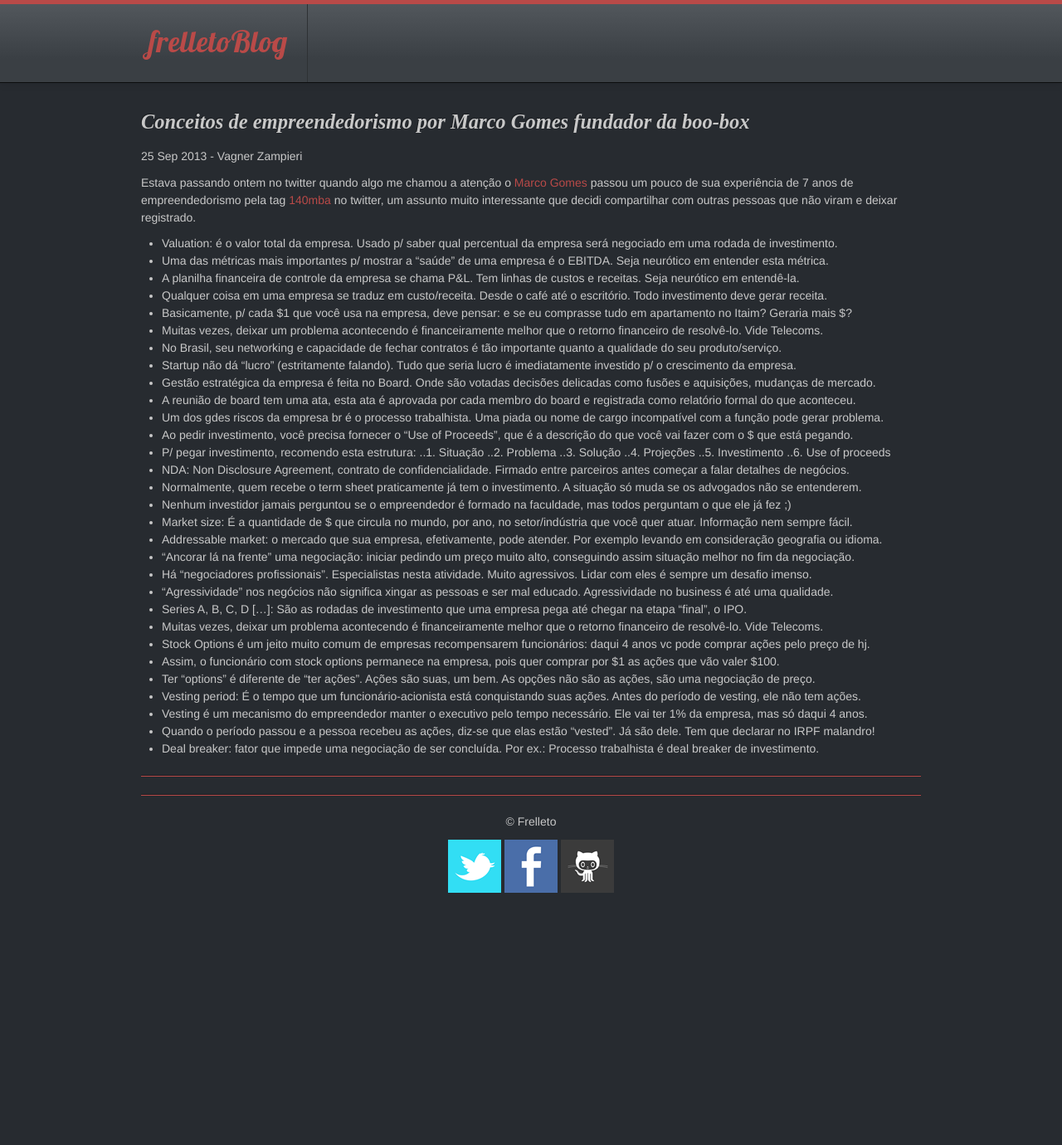
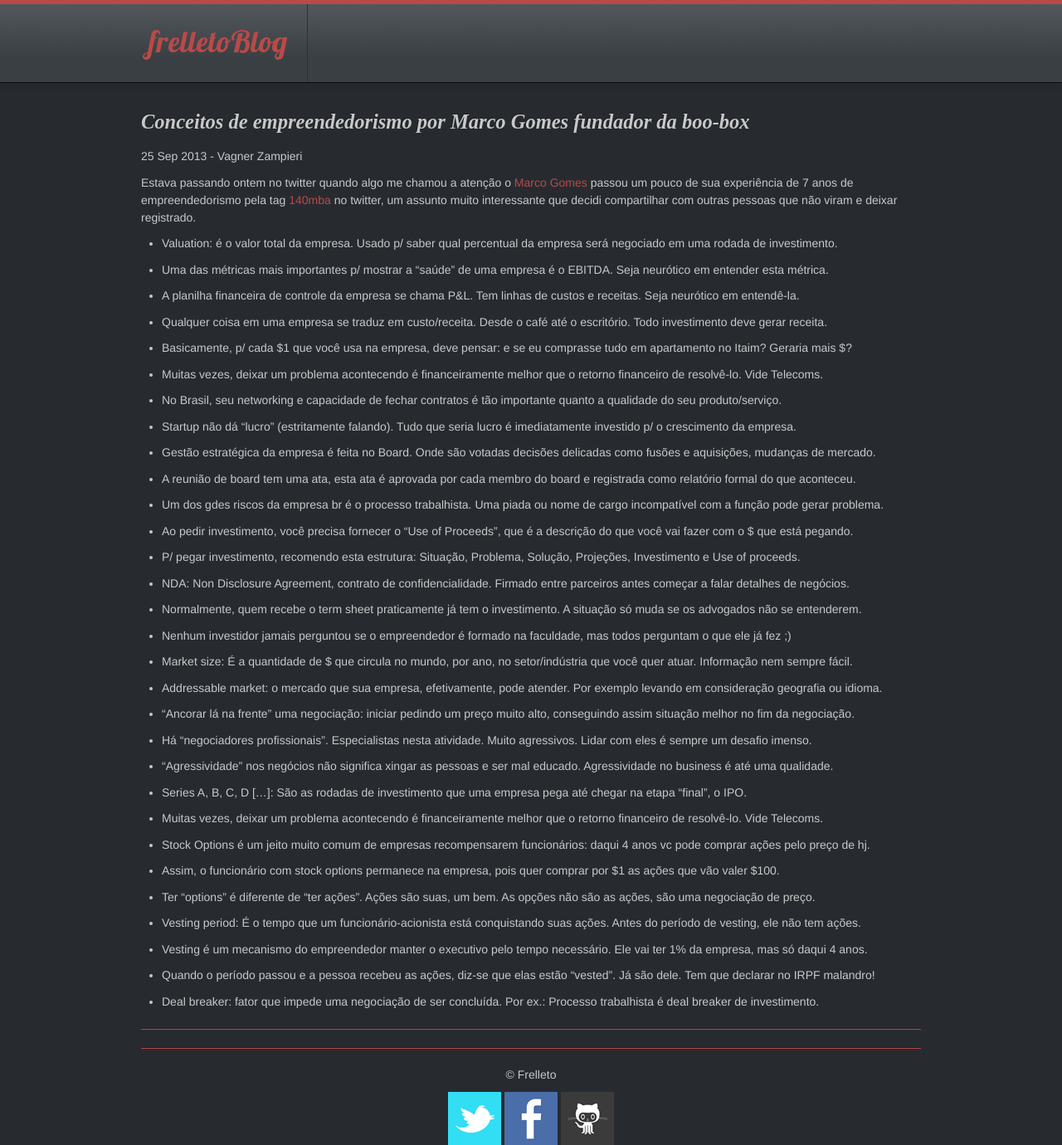
Before and after one commit to frelleto/frelleto.github.com, a Jekyll site: the page built from _posts/2013-09-25-conceitos-de-empreendedorismo-por-marco-gomes.md, in a window 1280 px wide and 1380 px high. Shown: the whole window at 83% size. Built offline with Jekyll 4.4.1, drawn with Linux system fonts in a browser that asks for light colours; Markdown is read by kramdown in place of the engine named in the settings; comment, search, counter and statistics services are not loaded.

Commit message:
Update post

```diff
--- a/_posts/2013-09-25-conceitos-de-empreendedorismo-por-marco-gomes.md
+++ b/_posts/2013-09-25-conceitos-de-empreendedorismo-por-marco-gomes.md
@@ -9,40 +9,63 @@
 Estava passando ontem no twitter quando algo me chamou a atenção o [Marco Gomes][marcogomes] passou um pouco de sua experiência de 7 anos de empreendedorismo pela tag [140mba][140mba] no twitter, um assunto muito interessante que decidi compartilhar com outras pessoas que não viram e deixar registrado.
 
 - Valuation: é o valor total da empresa. Usado p/ saber qual percentual da empresa será negociado em uma rodada de investimento.
+
 - Uma das métricas mais importantes p/ mostrar a “saúde” de uma empresa é o EBITDA. Seja neurótico em entender esta métrica.
+
 - A planilha financeira de controle da empresa se chama P&L. Tem linhas de custos e receitas. Seja neurótico em entendê-la.
+
 - Qualquer coisa em uma empresa se traduz em custo/receita. Desde o café até o escritório. Todo investimento deve gerar receita.
+
 - Basicamente, p/ cada $1 que você usa na empresa, deve pensar: e se eu comprasse tudo em apartamento no Itaim? Geraria mais $?
+
 - Muitas vezes, deixar um problema acontecendo é financeiramente melhor que o retorno financeiro de resolvê-lo. Vide Telecoms.
+
 - No Brasil, seu networking e capacidade de fechar contratos é tão importante quanto a qualidade do seu produto/serviço.
+
 - Startup não dá "lucro" (estritamente falando). Tudo que seria lucro é imediatamente investido p/ o crescimento da empresa.
+
 - Gestão estratégica da empresa é feita no Board. Onde são votadas decisões delicadas como fusões e aquisições, mudanças de mercado.
+
 - A reunião de board tem uma ata, esta ata é aprovada por cada membro do board e registrada como relatório formal do que aconteceu.
+
 - Um dos gdes riscos da empresa br é o processo trabalhista. Uma piada ou nome de cargo incompatível com a função pode gerar problema.
+
 - Ao pedir investimento, você precisa fornecer o "Use of Proceeds", que é a descrição do que você vai fazer com o $ que está pegando.
-- P/ pegar investimento, recomendo esta estrutura:
-..1. Situação
-..2. Problema
-..3. Solução
-..4. Projeções
-..5. Investimento
-..6. Use of proceeds
+
+- P/ pegar investimento, recomendo esta estrutura: Situação, Problema, Solução, Projeções, Investimento e Use of proceeds.
+
 - NDA: Non Disclosure Agreement, contrato de confidencialidade. Firmado entre parceiros antes começar a falar detalhes de negócios.
+
 - Normalmente, quem recebe o term sheet praticamente já tem o investimento. A situação só muda se os advogados não se entenderem.
+
 - Nenhum investidor jamais perguntou se o empreendedor é formado na faculdade, mas todos perguntam o que ele já fez ;)
+
 - Market size: É a quantidade de $ que circula no mundo, por ano, no setor/indústria que você quer atuar. Informação nem sempre fácil.
+
 - Addressable market: o mercado que sua empresa, efetivamente, pode atender. Por exemplo levando em consideração geografia ou idioma.
+
 - "Ancorar lá na frente" uma negociação: iniciar pedindo um preço muito alto, conseguindo assim situação melhor no fim da negociação.
+
 - Há "negociadores profissionais". Especialistas nesta atividade. Muito agressivos. Lidar com eles é sempre um desafio imenso.
+
 - "Agressividade" nos negócios não significa xingar as pessoas e ser mal educado. Agressividade no business é até uma qualidade.
+
 - Series A, B, C, D […]: São as rodadas de investimento que uma empresa pega até chegar na etapa “final”, o IPO.
+
 - Muitas vezes, deixar um problema acontecendo é financeiramente melhor que o retorno financeiro de resolvê-lo. Vide Telecoms.
+
 - Stock Options é um jeito muito comum de empresas recompensarem funcionários: daqui 4 anos vc pode comprar ações pelo preço de hj.
+
 - Assim, o funcionário com stock options permanece na empresa, pois quer comprar por $1 as ações que vão valer $100.
+
 - Ter “options” é diferente de “ter ações”. Ações são suas, um bem. As opções não são as ações, são uma negociação de preço.
+
 - Vesting period: É o tempo que um funcionário-acionista está conquistando suas ações. Antes do período de vesting, ele não tem ações.
+
 - Vesting é um mecanismo do empreendedor manter o executivo pelo tempo necessário. Ele vai ter 1% da empresa, mas só daqui 4 anos.
+
 - Quando o período passou e a pessoa recebeu as ações, diz-se que elas estão “vested”. Já são dele. Tem que declarar no IRPF malandro!
+
 - Deal breaker: fator que impede uma negociação de ser concluída. Por ex.: Processo trabalhista é deal breaker de investimento.
 
 [marcogomes]: https://twitter.com/marcogomes
```
